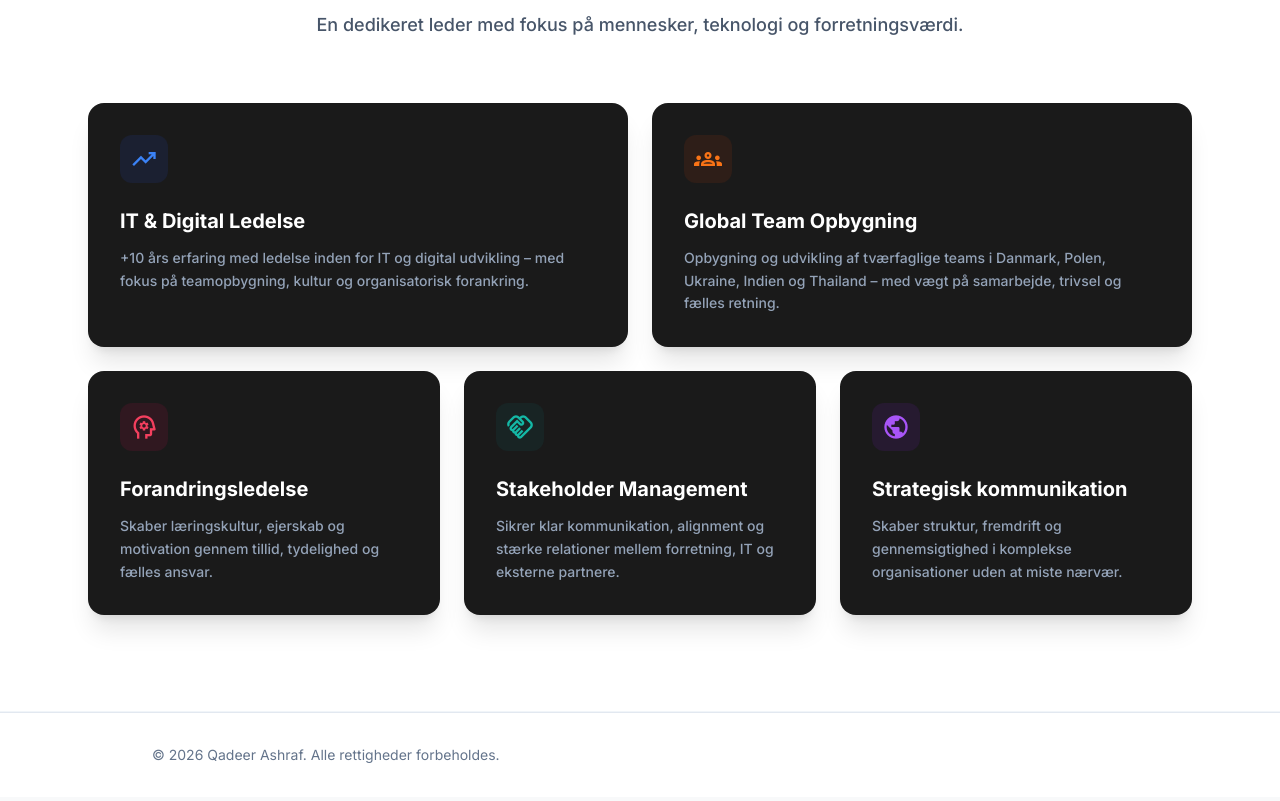
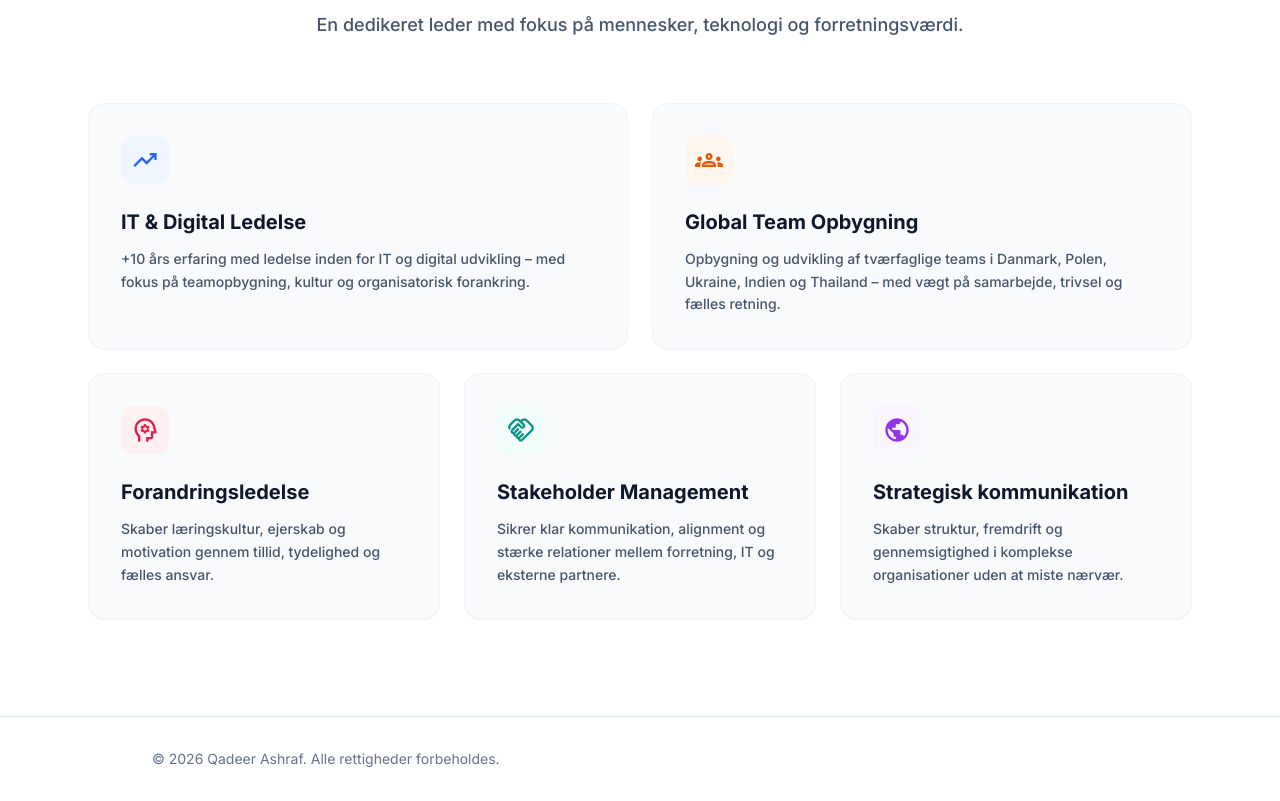
Before and after one commit to use-q-tech/konsulent-profil, a plain HTML site: page index.html in a window 1280 px wide. Shown: the part 6473-7274 px from the top of the page. Drawn offline with nearby package versions, Linux system fonts and the light colour scheme.

Commit message:
White style

```diff
--- a/index.html
+++ b/index.html
@@ -805,56 +805,56 @@
 
                 <div class="grid grid-cols-1 md:grid-cols-2 lg:grid-cols-6 gap-6">
                     <!-- Card 1 (Span 3) -->
-                    <div class="lg:col-span-3 bg-[#1a1a1a] p-8 rounded-2xl hover:-translate-y-1 transition-transform duration-300 shadow-xl">
-                        <div class="size-12 rounded-xl bg-blue-900/20 flex items-center justify-center text-blue-500 mb-6">
+                    <div class="lg:col-span-3 bg-slate-50 dark:bg-background-dark p-8 rounded-2xl hover:-translate-y-1 transition-all duration-300 shadow-sm hover:shadow-md border border-slate-100 dark:border-slate-800 hover:border-primary/20">
+                        <div class="size-12 rounded-xl bg-blue-50 dark:bg-blue-900/20 flex items-center justify-center text-blue-600 dark:text-blue-500 mb-6">
                             <span class="material-symbols-outlined text-[28px]">trending_up</span>
                         </div>
-                        <h3 class="text-xl font-bold text-white mb-3">IT & Digital Ledelse</h3>
-                        <p class="text-slate-400 text-sm leading-relaxed font-medium">
+                        <h3 class="text-xl font-bold text-slate-900 dark:text-white mb-3">IT & Digital Ledelse</h3>
+                        <p class="text-slate-600 dark:text-slate-400 text-sm leading-relaxed font-medium">
                             +10 års erfaring med ledelse inden for IT og digital udvikling – med fokus på teamopbygning, kultur og organisatorisk forankring.
                         </p>
                     </div>
 
                     <!-- Card 2 (Span 3) -->
-                    <div class="lg:col-span-3 bg-[#1a1a1a] p-8 rounded-2xl hover:-translate-y-1 transition-transform duration-300 shadow-xl">
-                        <div class="size-12 rounded-xl bg-orange-900/20 flex items-center justify-center text-orange-500 mb-6">
+                    <div class="lg:col-span-3 bg-slate-50 dark:bg-background-dark p-8 rounded-2xl hover:-translate-y-1 transition-all duration-300 shadow-sm hover:shadow-md border border-slate-100 dark:border-slate-800 hover:border-primary/20">
+                        <div class="size-12 rounded-xl bg-orange-50 dark:bg-orange-900/20 flex items-center justify-center text-orange-600 dark:text-orange-500 mb-6">
                             <span class="material-symbols-outlined text-[28px]">groups</span>
                         </div>
-                        <h3 class="text-xl font-bold text-white mb-3">Global Team Opbygning</h3>
-                        <p class="text-slate-400 text-sm leading-relaxed font-medium">
+                        <h3 class="text-xl font-bold text-slate-900 dark:text-white mb-3">Global Team Opbygning</h3>
+                        <p class="text-slate-600 dark:text-slate-400 text-sm leading-relaxed font-medium">
                             Opbygning og udvikling af tværfaglige teams i Danmark, Polen, Ukraine, Indien og Thailand – med vægt på samarbejde, trivsel og fælles retning.
                         </p>
                     </div>
 
                     <!-- Card 3 (Span 2) -->
-                    <div class="lg:col-span-2 bg-[#1a1a1a] p-8 rounded-2xl hover:-translate-y-1 transition-transform duration-300 shadow-xl">
-                        <div class="size-12 rounded-xl bg-rose-900/20 flex items-center justify-center text-rose-500 mb-6">
+                    <div class="lg:col-span-2 bg-slate-50 dark:bg-background-dark p-8 rounded-2xl hover:-translate-y-1 transition-all duration-300 shadow-sm hover:shadow-md border border-slate-100 dark:border-slate-800 hover:border-primary/20">
+                        <div class="size-12 rounded-xl bg-rose-50 dark:bg-rose-900/20 flex items-center justify-center text-rose-600 dark:text-rose-500 mb-6">
                             <span class="material-symbols-outlined text-[28px]">psychology</span>
                         </div>
-                        <h3 class="text-xl font-bold text-white mb-3">Forandringsledelse</h3>
-                        <p class="text-slate-400 text-sm leading-relaxed font-medium">
+                        <h3 class="text-xl font-bold text-slate-900 dark:text-white mb-3">Forandringsledelse</h3>
+                        <p class="text-slate-600 dark:text-slate-400 text-sm leading-relaxed font-medium">
                             Skaber læringskultur, ejerskab og motivation gennem tillid, tydelighed og fælles ansvar.
                         </p>
                     </div>
 
                     <!-- Card 4 (Span 2) -->
-                    <div class="lg:col-span-2 bg-[#1a1a1a] p-8 rounded-2xl hover:-translate-y-1 transition-transform duration-300 shadow-xl">
-                        <div class="size-12 rounded-xl bg-teal-900/20 flex items-center justify-center text-teal-500 mb-6">
+                    <div class="lg:col-span-2 bg-slate-50 dark:bg-background-dark p-8 rounded-2xl hover:-translate-y-1 transition-all duration-300 shadow-sm hover:shadow-md border border-slate-100 dark:border-slate-800 hover:border-primary/20">
+                        <div class="size-12 rounded-xl bg-teal-50 dark:bg-teal-900/20 flex items-center justify-center text-teal-600 dark:text-teal-500 mb-6">
                             <span class="material-symbols-outlined text-[28px]">handshake</span>
                         </div>
-                        <h3 class="text-xl font-bold text-white mb-3">Stakeholder Management</h3>
-                        <p class="text-slate-400 text-sm leading-relaxed font-medium">
+                        <h3 class="text-xl font-bold text-slate-900 dark:text-white mb-3">Stakeholder Management</h3>
+                        <p class="text-slate-600 dark:text-slate-400 text-sm leading-relaxed font-medium">
                             Sikrer klar kommunikation, alignment og stærke relationer mellem forretning, IT og eksterne partnere.
                         </p>
                     </div>
 
                     <!-- Card 5 (Span 2) -->
-                    <div class="lg:col-span-2 bg-[#1a1a1a] p-8 rounded-2xl hover:-translate-y-1 transition-transform duration-300 shadow-xl">
-                        <div class="size-12 rounded-xl bg-purple-900/20 flex items-center justify-center text-purple-500 mb-6">
+                    <div class="lg:col-span-2 bg-slate-50 dark:bg-background-dark p-8 rounded-2xl hover:-translate-y-1 transition-all duration-300 shadow-sm hover:shadow-md border border-slate-100 dark:border-slate-800 hover:border-primary/20">
+                        <div class="size-12 rounded-xl bg-purple-50 dark:bg-purple-900/20 flex items-center justify-center text-purple-600 dark:text-purple-500 mb-6">
                             <span class="material-symbols-outlined text-[28px]">public</span>
                         </div>
-                        <h3 class="text-xl font-bold text-white mb-3">Strategisk kommunikation</h3>
-                        <p class="text-slate-400 text-sm leading-relaxed font-medium">
+                        <h3 class="text-xl font-bold text-slate-900 dark:text-white mb-3">Strategisk kommunikation</h3>
+                        <p class="text-slate-600 dark:text-slate-400 text-sm leading-relaxed font-medium">
                             Skaber struktur, fremdrift og gennemsigtighed i komplekse organisationer uden at miste nærvær.
                         </p>
                     </div>
```
